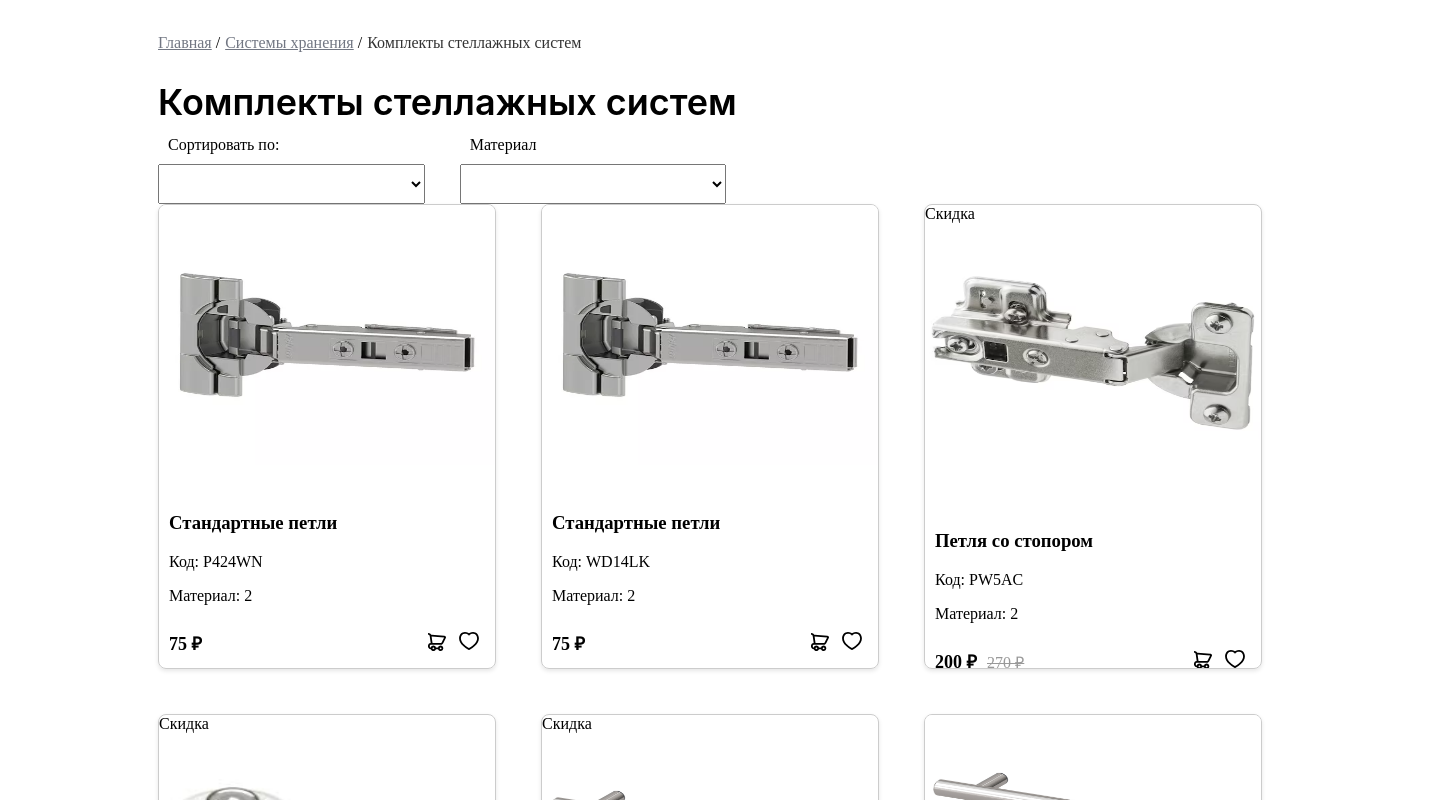
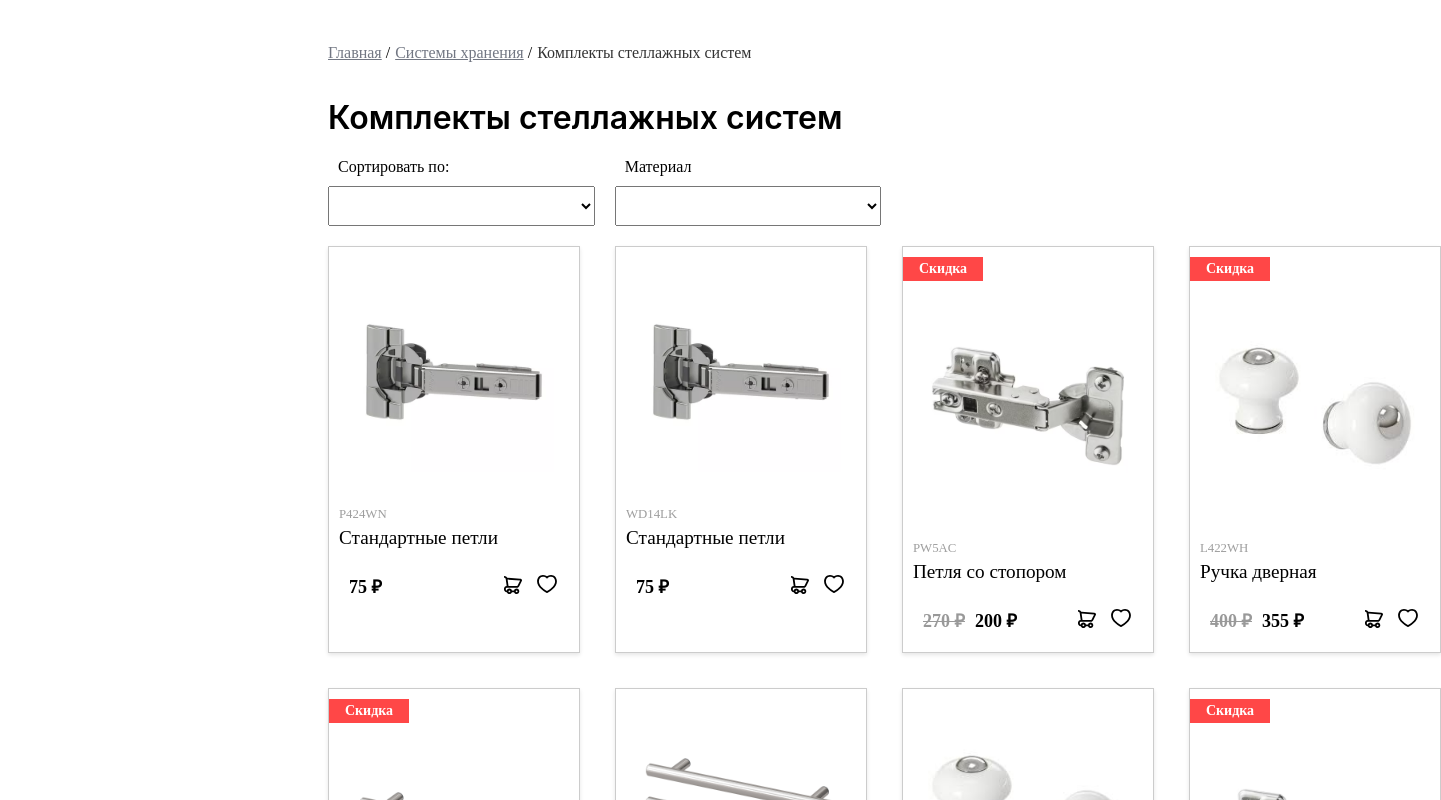
Before and after one commit to Cash3mod3l/testTages, a Nuxt app: page / in a window 1280 px wide. Shown: the top 800 px of the page, 1441 px wide, since content can reach past the window. Built offline with nearby package versions, Linux system fonts and the light colour scheme.

Commit message:
refactore style and rename class

```diff
--- a/src/components/Container.vue
+++ b/src/components/Container.vue
@@ -40,15 +40,15 @@ onBeforeMount (() => {
 </script>
 
 <template>
-  <div class="container">
+  <div class="page">
     <Header></Header>
 
-    <section class="title-padding-top-bottom-10">
-      <span class="text">Комплекты стеллажных систем</span>
+    <section class="page__title">
+      <span class="page__title-text">Комплекты стеллажных систем</span>
     </section>
 
-    <section>
-      <div class="inline-flex-spacing-35">
+    <section class="filters">
+      <div class="filters__group">
         <Select
             :label="'Сортировать по:'"
             :options="optionsPriceSelect"
@@ -63,32 +63,80 @@ onBeforeMount (() => {
       </div>
     </section>
 
-    <section>
+    <section class="products">
       <CardProduct :products="getSorterProducts"></CardProduct>
     </section>
   </div>
 </template>
 
 <style scoped>
-.container {
+.page {
   display: block;
-  margin-left: 150px;
-  padding-top: 10px;
+  margin-left: 300px;
+  padding: 20px;
 }
 
-.text {
-  font-family: SF Pro Display;
-  font-weight: 600;
-  font-size: 36px;
-  line-height: 48px;
+.page__title {
+  padding: 20px 0;
 }
 
-.title-padding-top-bottom-10 {
-  padding: 10px 0 10px 0;
+.page__title-text {
+  font-family: 'SF Pro Display', sans-serif;
+  font-weight: 600;
+  font-size: 2rem;
+  line-height: 2.5rem;
 }
 
-.inline-flex-spacing-35 {
-  display: inline-flex;
-  gap: 35px;
+.filters {
+  margin-bottom: 20px;
+  display: flex;
+}
+
+.filters__group {
+  display: flex;
+  gap: 20px;
+  flex-wrap: wrap;
+}
+
+.products {
+  display: grid;
+  gap: 45px;
+}
+
+@media (max-width: 1200px) {
+  .products {
+    grid-template-columns: repeat(3, 1fr);
+  }
+}
+
+@media (max-width: 900px) {
+  .products {
+    grid-template-columns: repeat(2, 1fr);
+  }
+
+  .page {
+    margin-left: 0;
+  }
+}
+
+@media (max-width: 600px) {
+  .products {
+    grid-template-columns: repeat(1, 1fr);
+  }
+
+  .filters__group {
+    gap: 10px;
+    flex-direction: column;
+    align-items: center;
+  }
+
+  .page__title-text {
+    font-size: 1.5rem;
+    line-height: 2rem;
+  }
+
+  .page {
+    margin-left: 0;
+  }
 }
 </style>
--- a/src/components/Product/Card/CardProduct.vue
+++ b/src/components/Product/Card/CardProduct.vue
@@ -11,17 +11,17 @@ const props = defineProps<{ products: Product[] }>();
         v-for="product in props.products"
         :key="product.id"
         :datatype="product.material"
-        class="block-card"
+        class="product-grid__card"
     >
       <div
-          class="badge"
+          class="product-grid__badge"
           v-if="product.price.old_price && product.price.old_price > product.price.current_price"
       >
         Скидка
       </div>
 
-      <div class="image-container">
-        <img :src="product.image.url" :alt="product.name" class="product-image"/>
+      <div class="product-grid__image-container">
+        <img :src="product.image.url" :alt="product.name" class="product-grid__image"/>
       </div>
 
       <DetailCardProduct :product="product"></DetailCardProduct>
@@ -31,29 +31,73 @@ const props = defineProps<{ products: Product[] }>();
 
 <style scoped>
 .product-grid {
-  display: flex;
-  flex-wrap: wrap;
-  gap: 45px;
+  display: grid;
+  grid-template-columns: repeat(4, minmax(auto, 260px));
+  gap: 35px;
 }
 
-.block-card {
-  width: 336px;
+.product-grid__card {
+  width: 250px;
   height: auto;
   border: 1px solid #cccccc;
-  border-radius: 8px;
   overflow: hidden;
   box-shadow: 0 2px 4px rgba(0, 0, 0, 0.1);
+  background-color: #fff;
+  transition: transform 0.3s ease;
 }
 
-.image-container {
+.product-grid__card:hover {
+  transform: scale(1.03);
+}
+
+@media (max-width: 768px) {
+  .product-grid__card {
+    width: 100%;
+  }
+}
+
+.product-grid__image-container {
+  position: relative;
   width: 100%;
-  height: 60%;
+  padding-top: 100%;
   overflow: hidden;
 }
 
-.product-image {
-  width: 100%;
-  max-height: 260px;
-  height: 125%;
+.product-grid__badge {
+  background-color: #ff4747;
+  color: white;
+  font-size: 14px;
+  font-weight: bold;
+  padding: 4px 10px;
+  max-width: 60px;
+  text-align: center;
+  margin-top: 10px;
+}
+
+.product-grid__image {
+  position: absolute;
+  top: 50%;
+  left: 50%;
+  transform: translate(-50%, -50%);
+  max-width: 200px;
+  max-height: 200px;
+}
+
+@media (max-width: 1200px) {
+  .product-grid {
+    grid-template-columns: repeat(3, 1fr);
+  }
+}
+
+@media (max-width: 900px) {
+  .product-grid {
+    grid-template-columns: repeat(1, 2fr);
+  }
+}
+
+@media (max-width: 480px) {
+  .product-grid {
+    grid-template-columns: 1fr;
+  }
 }
 </style>
--- a/src/components/Product/Card/DetailCardProduct.vue
+++ b/src/components/Product/Card/DetailCardProduct.vue
@@ -6,20 +6,42 @@ const props = defineProps<{ product: Product }>();
 </script>
 
 <template>
-  <div class="product-details">
-    <div>
-      <h3>{{ props.product.name }}</h3>
-      <p v-if="props.product.code">Код: {{ props.product.code }}</p>
-      <p v-else>Код отсутствует</p>
-      <p>Материал: {{props.product.material}}</p>
+  <div class="product-container-detail">
+    <div class="product-container-detail__info">
+      <span class="product-container-detail__code">{{ props.product.code || 'Код отсутствует' }}</span>
+      <h3 class="product-container-detail__name">{{ props.product.name }}</h3>
     </div>
-
-    <FooterCardProduct :product="product"></FooterCardProduct>
+    <FooterCardProduct :product="props.product"></FooterCardProduct>
   </div>
 </template>
 
 <style scoped>
-.product-details {
+.product-container-detail {
   padding: 10px;
+  display: flex;
+  flex-direction: column;
+}
+
+.product-container-detail__info {
+  display: flex;
+  flex-direction: column;
+  margin-bottom: 10px;
+}
+
+.product-container-detail__code {
+  font-size: 0.8rem;
+  color: #9e9e9e;
+}
+
+.product-container-detail__name {
+  font-size: 1.2rem;
+  font-weight: 500;
+  margin: 5px 0;
+}
+
+@media (max-width: 600px) {
+  .product-container-detail__name {
+    font-size: 1.2rem;
+  }
 }
 </style>
--- a/src/components/Product/Card/FooterCardProduct.vue
+++ b/src/components/Product/Card/FooterCardProduct.vue
@@ -7,40 +7,77 @@ const props = defineProps<{ product: Product }>();
 </script>
 
 <template>
-  <div class="footer-card-section">
-    <div class="price-section">
-      <span class="current-price">{{ props.product.price.current_price }} ₽</span>
-      <span v-if="props.product.price.old_price" class="old-price">{{ props.product.price.old_price }} ₽</span>
+  <div class="card-footer">
+    <div class="card-footer__price">
+      <span class="card-footer__price-old" v-if="props.product.price.old_price">{{ props.product.price.old_price }} ₽</span>
+      <span class="card-footer__price-current">{{ props.product.price.current_price }} ₽</span>
     </div>
 
-    <div class="buy-section">
-      <BasketButton :product-id="props.product.id"></BasketButton>
-
-      <FavoriteButton :product-id="props.product.id"></FavoriteButton>
+    <div class="card-footer__actions">
+      <BasketButton :product-id="props.product.id" class="card-footer__action-icon"></BasketButton>
+      <FavoriteButton :product-id="props.product.id" class="card-footer__action-icon"></FavoriteButton>
     </div>
   </div>
 </template>
 
 <style scoped>
-.footer-card-section {
+.card-footer {
+  display: flex;
+  justify-content: space-between;
+  align-items: center;
+  padding: 10px;
+  background-color: #fff;
+}
+
+.card-footer__price {
   display: flex;
   flex-direction: row;
-  justify-content: space-between;
-  align-items: flex-end;
+  align-items: baseline;
 }
 
-.price-section {
-  margin-top: 10px;
+.card-footer__price-current {
+  font-weight: bold;
+  font-size: 18px;
+  color: #000;
+  white-space: nowrap;
 }
 
-.current-price {
+.card-footer__price-old {
   font-weight: bold;
+  text-decoration: line-through;
+  color: #999;
+  margin-right: 10px;
   font-size: 18px;
+  white-space: nowrap;
 }
 
-.old-price {
-  text-decoration: line-through;
-  color: #999999;
-  margin-left: 10px;
+.card-footer__actions {
+  display: flex;
+  flex-direction: row;
+  gap: 10px;
+}
+
+.card-footer__action-icon {
+  width: 24px;
+  height: 24px;
+  display: flex;
+  justify-content: center;
+  align-items: center;
+}
+
+@media screen and (max-width: 768px) {
+  .card-footer {
+    flex-direction: column;
+    align-items: flex-start;
+  }
+
+  .card-footer__price {
+    max-width: 100%;
+  }
+
+  .card-footer__actions {
+    margin-top: 10px;
+    justify-content: flex-start;
+  }
 }
 </style>
```
